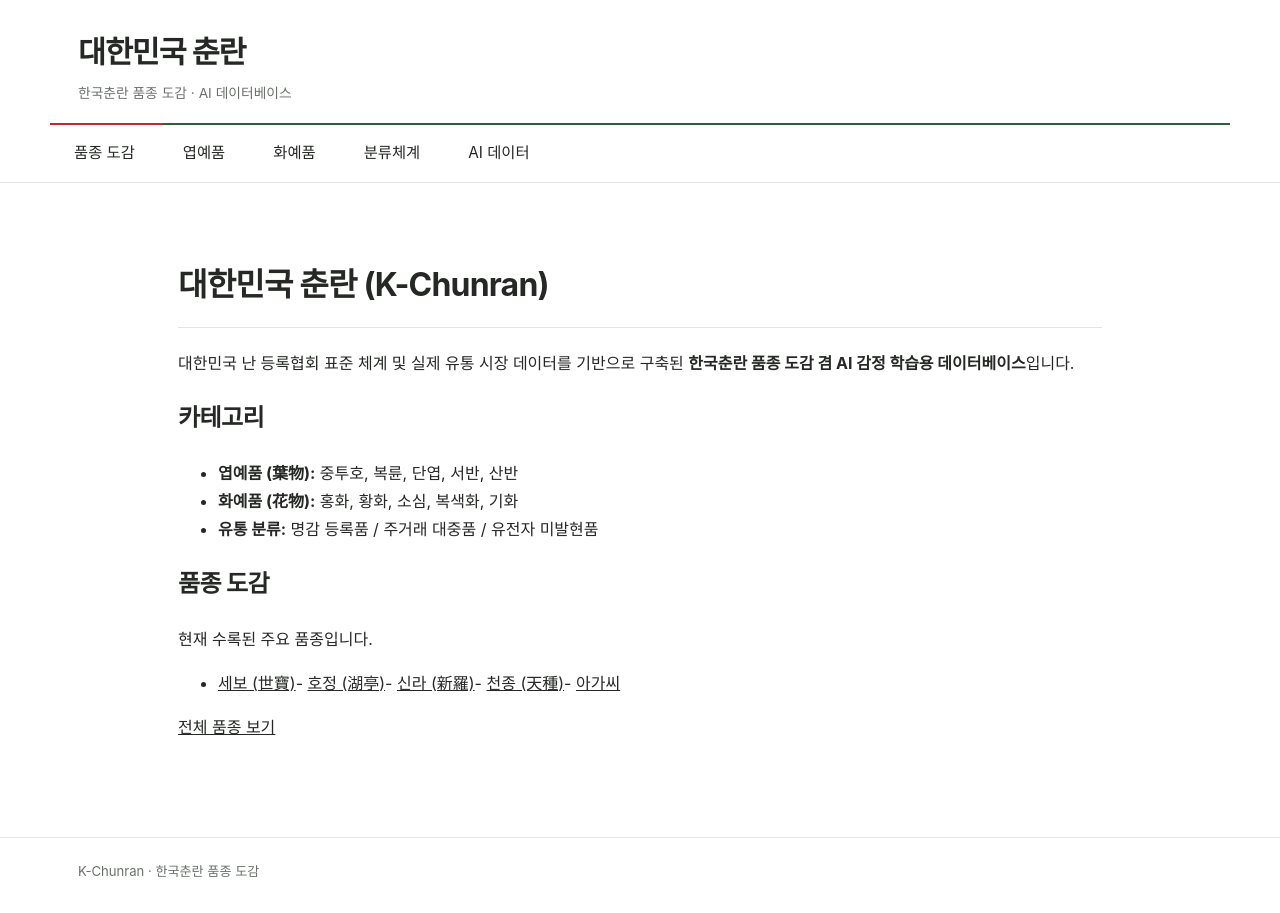
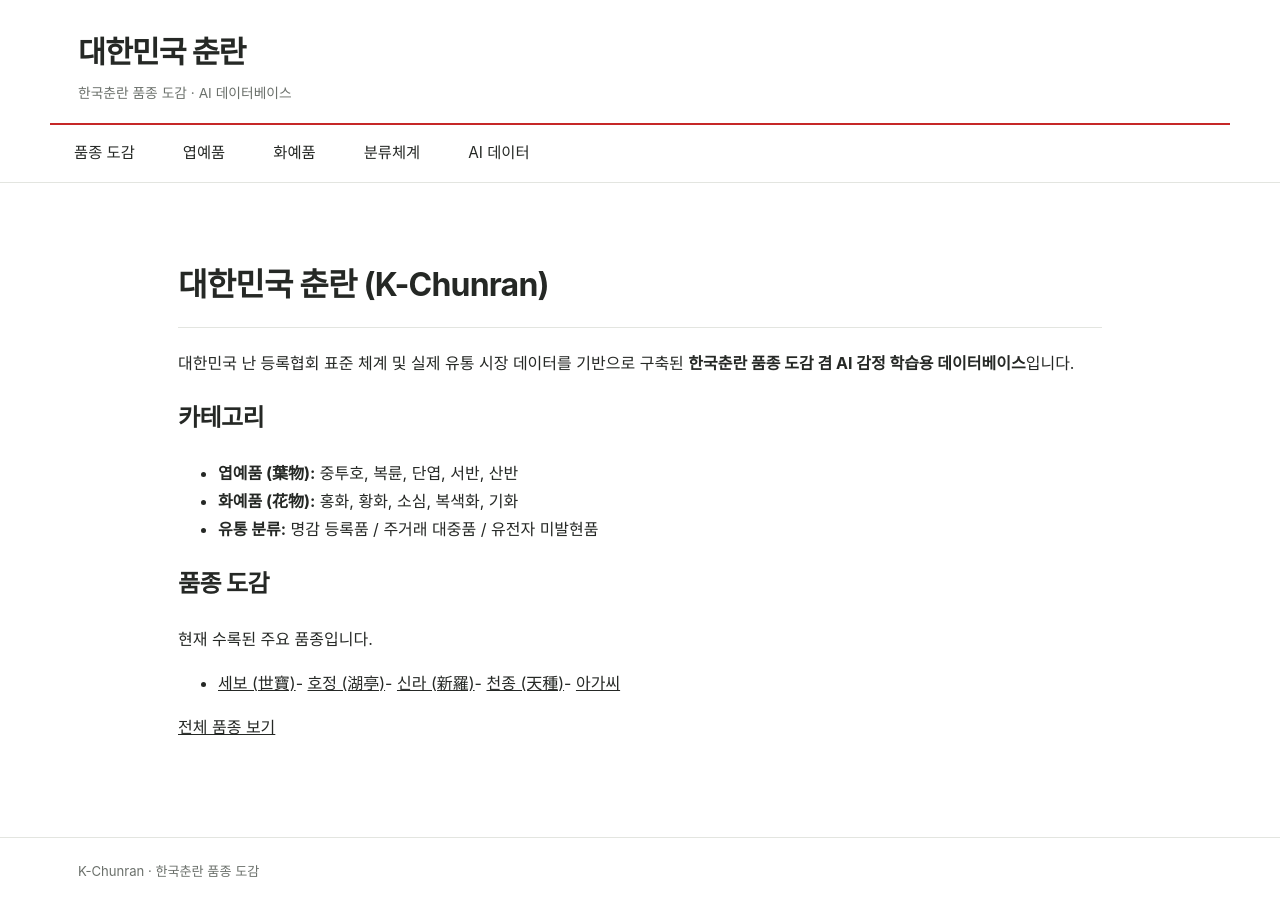
Before and after one commit to parasolra5-pixel/K-chunran, a Jekyll site: the page built from index.md, in a window 1280 px wide. Built offline with Jekyll 4.4.1, drawn with Linux system fonts in a browser that asks for light colours.

Commit message:
layout: extend red header line across full width

```diff
--- a/assets/css/k-chunran.css
+++ b/assets/css/k-chunran.css
@@ -35,7 +35,8 @@ a { color: inherit; }
   align-items: center;
   justify-content: space-between;
   border-bottom: 2px solid transparent;
-  background: linear-gradient(to right, #c62828 0 3cm, var(--kc-green) 3cm 100%) bottom / 100% 2px no-repeat;
+  background: #c62828;
+  background: linear-gradient(to right, #c62828 0 100%) bottom / 100% 2px no-repeat;
 }
 
 .kc-brand {
```
